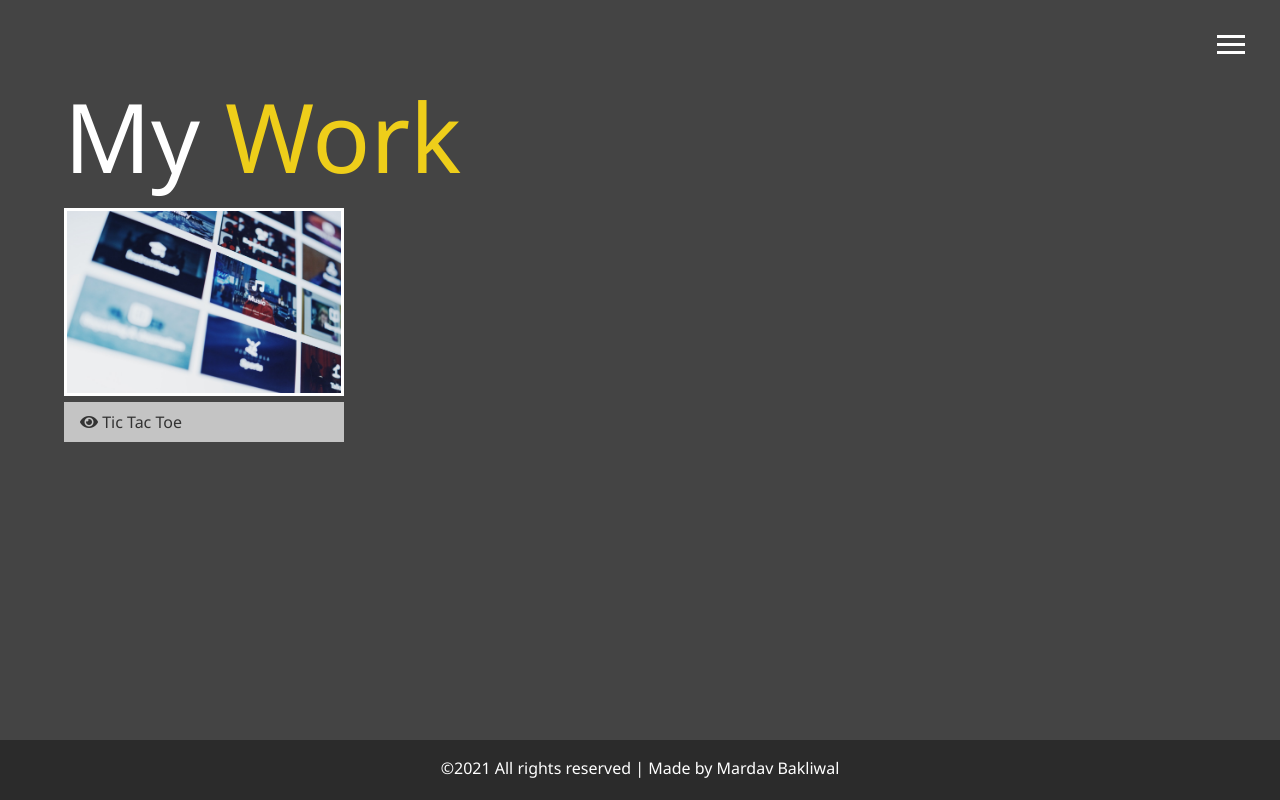
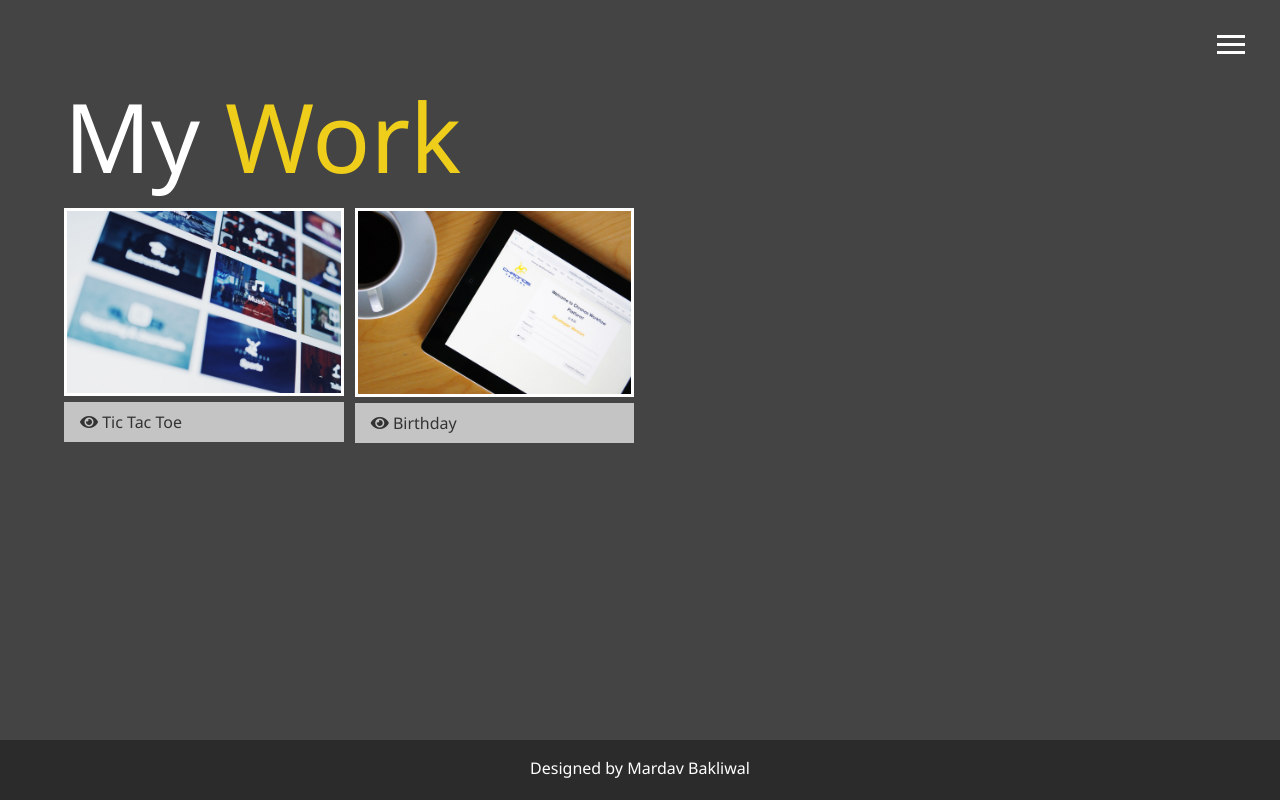
Before and after one commit to mardavvjain/portfolio, a website: page work.html in a window 1280 px wide. Drawn offline with Linux system fonts and the light colour scheme.

Commit message:
Update work.html

```diff
--- a/work.html
+++ b/work.html
@@ -71,19 +71,19 @@
           <i class="fab fa-github"></i> Github
         </a>-->
       </div>
-      <!--<div class="item">
+      <div class="item">
         <a href="http://negroid-strips.000webhostapp.com/">
           <img src="img/projects/project3.jpg" alt="Project">
         </a>
         <a href="http://negroid-strips.000webhostapp.com" class="btn-light">
           <i class="fas fa-eye"></i> Birthday
         </a>
-      </div>-->
+      </div>
           </div>
   </main>
 
   <footer id="main-footer">
- &copy;2021 All rights reserved | Made by Mardav Bakliwal
+  Designed by Mardav Bakliwal
   </footer>
 
   <script src="js/main.js"></script>
```
